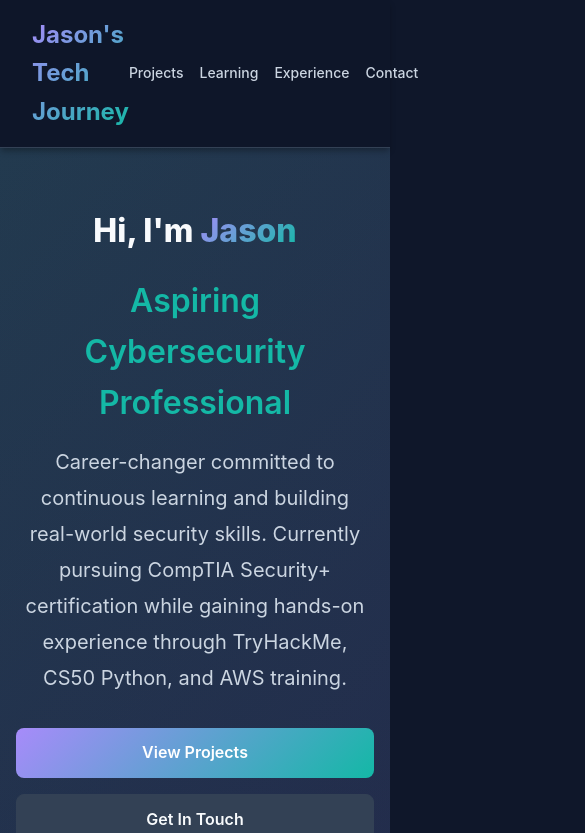
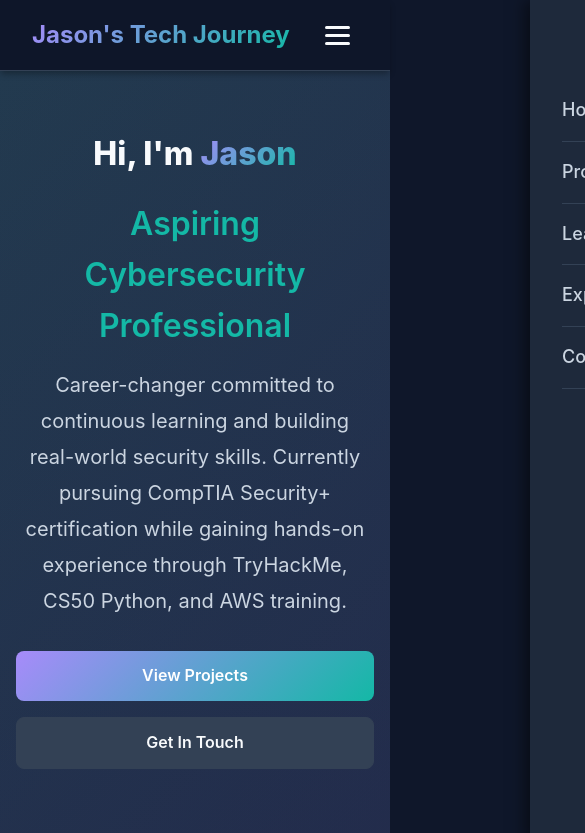
Before and after one commit to JasonBassoon/oldbrokenmain, a React (Vite) app: page / in a window 390 px wide. Shown: the top 833 px of the page, 585 px wide, since content can reach past the window. Built offline with nearby package versions, Linux system fonts and the light colour scheme; no server answers; the database is empty.

Commit message:
Updated App.tsx

```diff
--- a/src/App.tsx
+++ b/src/App.tsx
@@ -1,3 +1,4 @@
+import { useState } from 'react'
 import Hero from './components/Hero'
 import Projects from './components/Projects'
 import Learning from './components/Learning'
@@ -5,22 +6,40 @@ import LifeExperiences from './components/LifeExperiences'
 import Contact from './components/Contact'
 
 function App() {
+  const [menuOpen, setMenuOpen] = useState(false)
+
+  const handleNavClick = () => {
+    setMenuOpen(false)
+  }
+
   return (
     <div className="app">
       <nav className="navbar">
         <div className="container">
-          <div className="nav-brand">Jason's Tech Journey</div>
-          <div className="nav-links">
-            <a href="#projects">Projects</a>
-            <a href="#learning">Learning</a>
-            <a href="#experience">Experience</a>
-            <a href="#contact">Contact</a>
+          <a href="#hero" className="nav-brand" onClick={handleNavClick}>Jason's Tech Journey</a>
+          <button
+            className={`hamburger ${menuOpen ? 'active' : ''}`}
+            onClick={() => setMenuOpen(!menuOpen)}
+            aria-label="Toggle menu"
+          >
+            <span></span>
+            <span></span>
+            <span></span>
+          </button>
+          <div className={`nav-links ${menuOpen ? 'active' : ''}`}>
+            <a href="#hero" onClick={handleNavClick}>Home</a>
+            <a href="#projects" onClick={handleNavClick}>Projects</a>
+            <a href="#learning" onClick={handleNavClick}>Learning</a>
+            <a href="#experience" onClick={handleNavClick}>Experience</a>
+            <a href="#contact" onClick={handleNavClick}>Contact</a>
           </div>
         </div>
       </nav>
 
       <main>
-        <Hero />
+        <div id="hero">
+          <Hero />
+        </div>
         <Projects />
         <Learning />
         <LifeExperiences />
--- a/src/index.css
+++ b/src/index.css
@@ -74,6 +74,39 @@ main {
   -webkit-background-clip: text;
   -webkit-text-fill-color: transparent;
   background-clip: text;
+  text-decoration: none;
+  cursor: pointer;
+}
+
+.hamburger {
+  display: none;
+  flex-direction: column;
+  gap: 5px;
+  background: none;
+  border: none;
+  cursor: pointer;
+  padding: 0.5rem;
+  z-index: 101;
+}
+
+.hamburger span {
+  width: 25px;
+  height: 3px;
+  background: var(--text);
+  border-radius: 2px;
+  transition: all 0.3s ease;
+}
+
+.hamburger.active span:nth-child(1) {
+  transform: rotate(45deg) translate(7px, 7px);
+}
+
+.hamburger.active span:nth-child(2) {
+  opacity: 0;
+}
+
+.hamburger.active span:nth-child(3) {
+  transform: rotate(-45deg) translate(7px, -7px);
 }
 
 .nav-links {
@@ -653,9 +686,33 @@ main {
     font-size: 2rem;
   }
 
+  .hamburger {
+    display: flex;
+  }
+
   .nav-links {
-    gap: 1rem;
-    font-size: 0.875rem;
+    position: fixed;
+    top: 0;
+    right: -100%;
+    height: 100vh;
+    width: 250px;
+    background: var(--surface);
+    flex-direction: column;
+    gap: 0;
+    padding: 5rem 2rem 2rem;
+    transition: right 0.3s ease;
+    box-shadow: -5px 0 15px rgba(0, 0, 0, 0.5);
+    z-index: 100;
+  }
+
+  .nav-links.active {
+    right: 0;
+  }
+
+  .nav-links a {
+    padding: 1rem 0;
+    border-bottom: 1px solid var(--surface-light);
+    font-size: 1.125rem;
   }
 
   .projects-grid,
```
